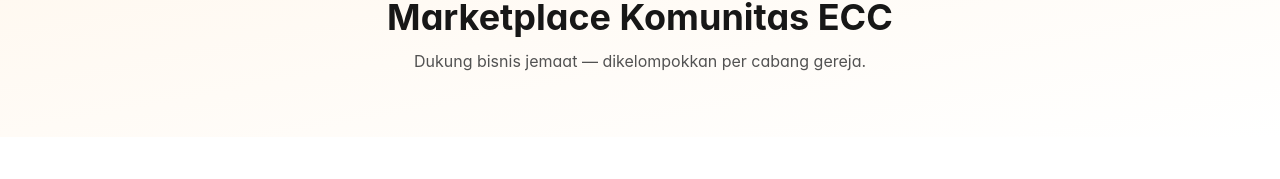
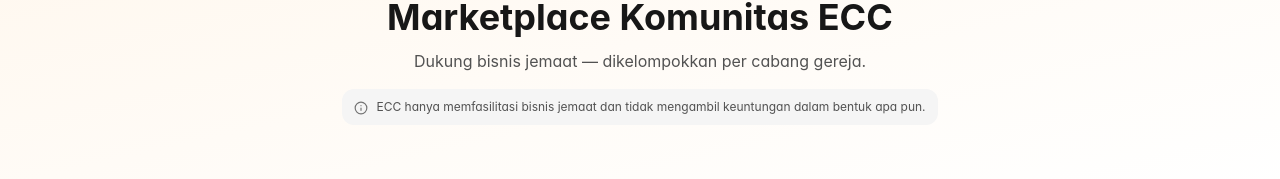
Before and after one commit to arichrst92/ecc-core-platform, a Next.js app in the folder apps/landing/: page /local-market in a window 1280 px wide. Shown: the part 168-347 px from the top of the page. Built offline with nearby package versions, Linux system fonts and the light colour scheme; no server answers.

Commit message:
feat(landing/local-market): pernyataan ECC hanya memfasilitasi bisnis jemaat

```diff
--- a/apps/landing/src/app/local-market/[id]/item/[itemId]/page.tsx
+++ b/apps/landing/src/app/local-market/[id]/item/[itemId]/page.tsx
@@ -8,6 +8,7 @@ import Link from 'next/link';
 import { notFound } from 'next/navigation';
 import { ArrowLeft, Mail, MessageCircle, Smartphone, Store } from 'lucide-react';
 import { apiGet, absoluteUrl } from '@/lib/api';
+import { MarketDisclaimer } from '@/components/market-disclaimer';
 import { MarketViewPing } from '@/components/market-view-ping';
 import { hargaText, type KatalogItem } from '@/lib/katalog';
 
@@ -121,6 +122,7 @@ export default async function LocalMarketItemPage({ params }: PageProps) {
             <Smartphone className="w-4 h-4" /> Buka di Els App
           </a>
         </div>
+        <MarketDisclaimer className="mt-8" />
       </div>
     </article>
   );
--- a/apps/landing/src/app/local-market/[id]/page.tsx
+++ b/apps/landing/src/app/local-market/[id]/page.tsx
@@ -17,6 +17,7 @@ import {
   Mail,
 } from 'lucide-react';
 import { apiGet, absoluteUrl } from '@/lib/api';
+import { MarketDisclaimer } from '@/components/market-disclaimer';
 import { MarketViewPing } from '@/components/market-view-ping';
 import { hargaText, type KatalogItem } from '@/lib/katalog';
 
@@ -342,6 +343,7 @@ export default async function LocalMarketDetailPage({ params }: PageProps) {
             <p className="text-sm text-neutral-700 whitespace-pre-line">{b.lokasi}</p>
           </section>
         )}
+        <MarketDisclaimer className="mt-8" />
       </div>
     </article>
   );
--- a/apps/landing/src/app/local-market/page.tsx
+++ b/apps/landing/src/app/local-market/page.tsx
@@ -9,6 +9,7 @@ import {
   Church,
   ArrowRight,
 } from 'lucide-react';
+import { MarketDisclaimer } from '@/components/market-disclaimer';
 import { apiGet, absoluteUrl } from '@/lib/api';
 
 export const metadata: Metadata = {
@@ -73,6 +74,7 @@ export default async function LocalMarketPage() {
           <p className="text-neutral-600">
             Dukung bisnis jemaat — dikelompokkan per cabang gereja.
           </p>
+          <MarketDisclaimer className="mt-4 text-left inline-flex" />
         </div>
       </section>
 
--- /dev/null
+++ b/apps/landing/src/components/market-disclaimer.tsx
@@ -0,0 +1,14 @@
+/** Pernyataan Local Market (2.4.7). */
+import { Info } from 'lucide-react';
+
+export const MARKET_DISCLAIMER =
+  'ECC hanya memfasilitasi bisnis jemaat dan tidak mengambil keuntungan dalam bentuk apa pun.';
+
+export function MarketDisclaimer({ className = '' }: { className?: string }) {
+  return (
+    <div className={`flex items-start gap-2 rounded-xl bg-neutral-100 px-3 py-2.5 text-xs text-neutral-600 ${className}`}>
+      <Info className="w-3.5 h-3.5 mt-0.5 shrink-0 text-neutral-500" />
+      <span>{MARKET_DISCLAIMER}</span>
+    </div>
+  );
+}
```
